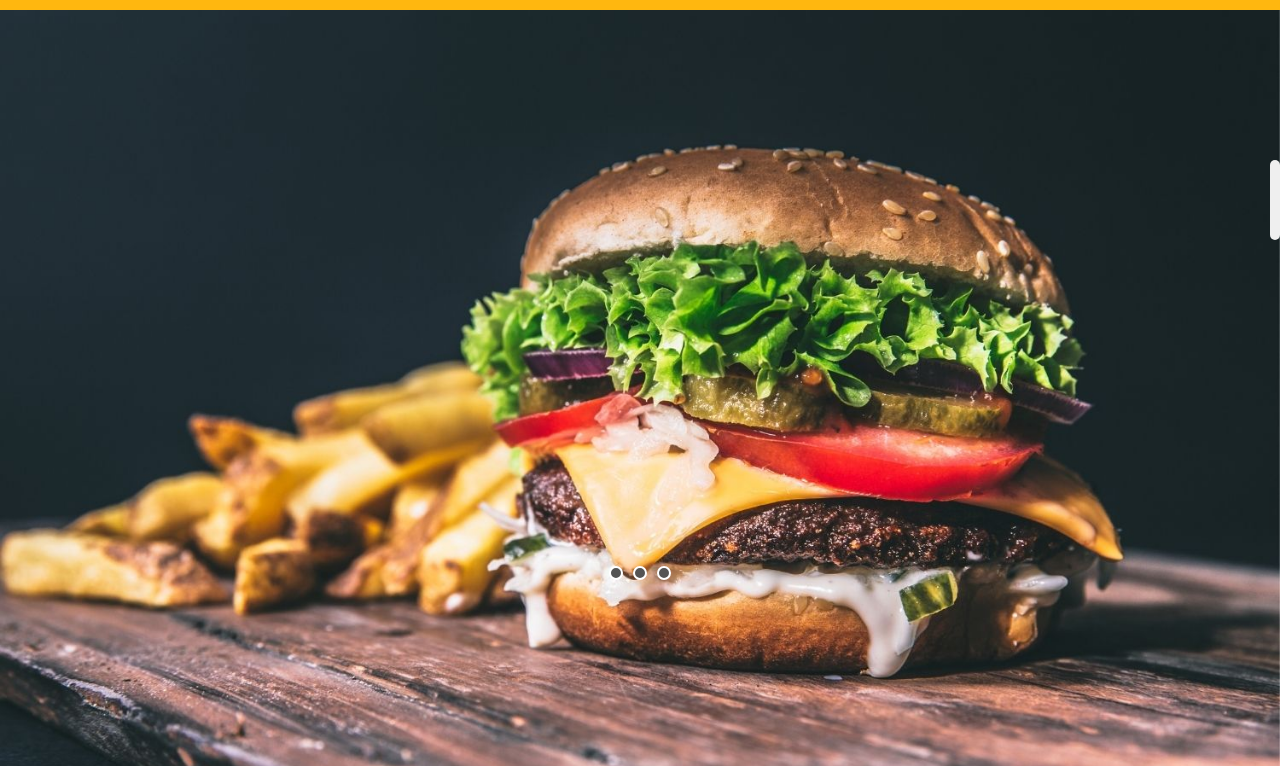
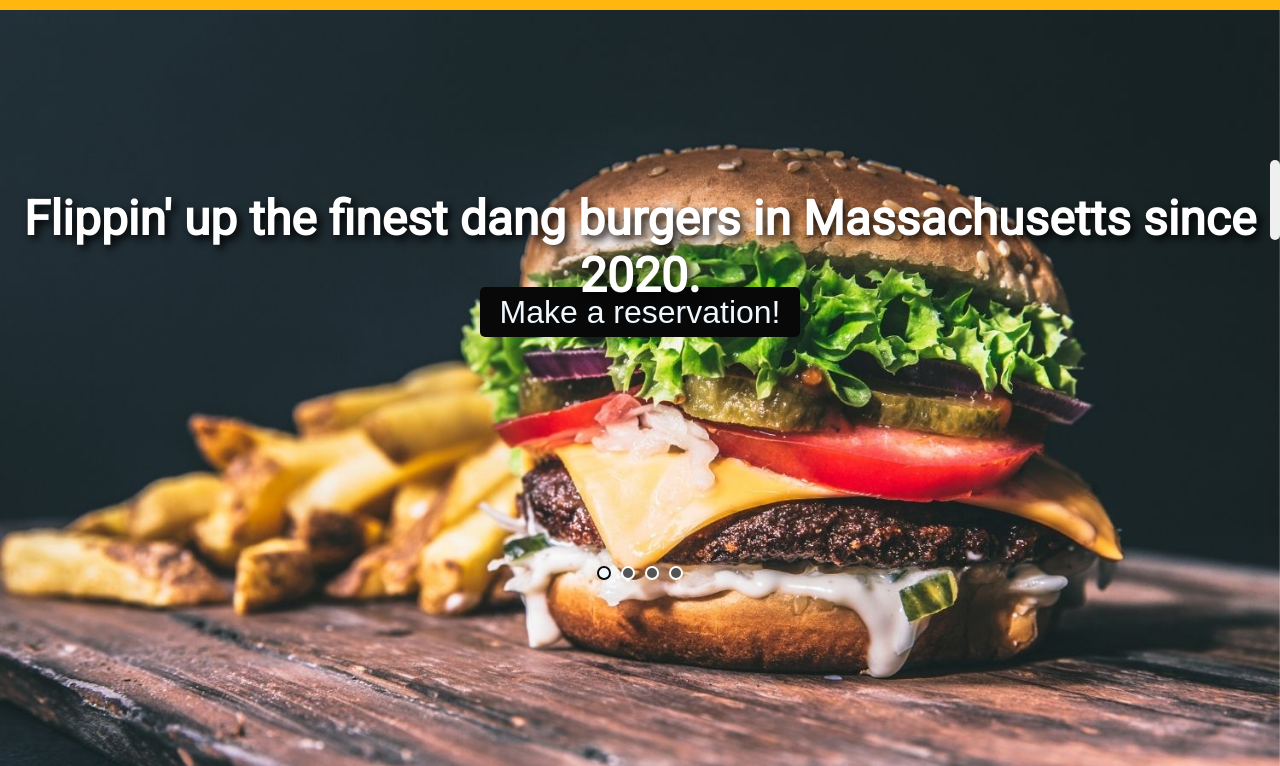
Before and after one commit to masonmike2001/Restaurant-Page, a website built with webpack: page dist/index.html in a window 1280 px wide. Shown: the part 200-966 px from the top of the page. Built offline with nearby package versions, Linux system fonts and the light colour scheme.

Commit message:
completes front page layout and links to other pages. integrates page switching

```diff
--- a/src/frontpage.js
+++ b/src/frontpage.js
@@ -1,5 +1,59 @@
 const loadFrontPage = () => {
     console.log("Loads front page");
+    let editableDiv = document.querySelector('#content');
+    let hamburgerDiv = document.querySelector('#branding');
+    let divs = [document.createElement('div'), document.createElement('div')];
+    let headers = [];
+    let buttons = [];
+    let em = document.createElement('em');
+    let hr = document.createElement('hr');
+
+    for (let i = 0; i < 7; i++)
+    {
+        headers[i] = document.createElement('h3');
+    }
+
+    for (let j = 0; j < 2; j++)
+    {
+        buttons[j] = document.createElement('button');
+    }
+
+    headers[7] = document.createElement('h1');
+    headers[7].classList.add('pic-text');
+    headers[7].classList.add('center');
+    headers[7].textContent = "Flippin' up the finest dang burgers in Massachusetts since 2020.";
+    hamburgerDiv.appendChild(headers[7]);
+
+    //button
+    buttons[0].id = 'reservation-btn';
+    buttons[0].classList.add('button');
+    buttons[0].textContent = 'Make a reservation!';
+    buttons[1].id = 'menu-btn';
+    buttons[1].classList.add('button');
+    buttons[1].textContent = 'Check out the menu!';
+    hamburgerDiv.appendChild(buttons[0]);
+    //hamburgerDiv.appendChild(buttons[1]);
+
+    divs[0].classList.add('section');
+    divs[0].id = 'hours';
+    divs[1].id = 'hours-list';
+    editableDiv.appendChild(divs[0]);
+    divs[0].appendChild(divs[1]);
+    em.textContent = "To better accomodate our leopard gecko patrons, hours have been updated!";
+    divs[1].appendChild(em);
+    divs[1].appendChild(hr);
+    headers[0].textContent = 'Monday: 5:45am to 8:30am';
+    headers[1].textContent = 'Tuesday: 5:45pm - 8:30pm';
+    headers[2].textContent = 'Wednesday: 5:45am to 8:30am';
+    headers[3].textContent = 'Thursday: 5:45pm - 8:30pm';
+    headers[4].textContent = 'Friday: 5:45am to 8:30am';
+    headers[5].textContent = 'Saturday: 5:45pm - 8:30pm';
+    headers[6].textContent = 'Sunday: CLOSED (even geckos need their beauty sleep)';
+
+    for (let k = 0; k < 6; k++)
+    {
+        divs[1].appendChild(headers[k]);
+    }
 };
 
 
--- a/src/index.js
+++ b/src/index.js
@@ -7,7 +7,6 @@ import loadContactPage from './contactpage.js';
 //npx webpack --watch
 const content = document.querySelector('#content');
 pageOnLoad(0);
-
 
 //func for when user first loads or clicks next/prev page or num dot,
 //to switch between 3 DOM configurations after removing prev children (except for page indicators)
@@ -21,17 +20,42 @@ function pageOnLoad(destination) {
           loadFrontPage();
           document.querySelector('.left').classList.add('inactive');
           document.querySelector('.right').classList.remove('inactive');
+          for (let i = 0; i < 4; i++)
+          {
+            document.querySelectorAll('.page-indicator')[i].classList.remove('focus');
+          }
+          document.querySelectorAll('.page-indicator')[0].classList.add('focus');
+
+          let button = document.querySelector('.button');
+          button.addEventListener('click', function() {
+            pageOnLoad(2);
+          });
           break;
         case 1:
           loadMenuPage();
+          for (let i = 0; i < 4; i++)
+          {
+            document.querySelectorAll('.page-indicator')[i].classList.remove('focus');
+          }
+          document.querySelectorAll('.page-indicator')[1].classList.add('focus');
           break;
         case 2:
           loadResPage();
+          for (let i = 0; i < 4; i++)
+          {
+            document.querySelectorAll('.page-indicator')[i].classList.remove('focus');
+          }
+          document.querySelectorAll('.page-indicator')[2].classList.add('focus');
           break;
         case 3:
           loadContactPage();
           document.querySelector('.right').classList.add('inactive');
           document.querySelector('.left').classList.remove('inactive');
+          for (let i = 0; i < 4; i++)
+          {
+            document.querySelectorAll('.page-indicator')[i].classList.remove('focus');
+          }
+          document.querySelectorAll('.page-indicator')[3].classList.add('focus');
           break;
     }
 }
@@ -67,7 +91,7 @@ function initPageIndicators() {
     let indicatorRow = document.createElement('div');
     indicatorRow.id = 'indicator-row';
     content.appendChild(indicatorRow);
-    for (let i = 0; i < 3; i++)
+    for (let i = 0; i < 4; i++)
     {
       pageIndicators[i] = document.createElement('button');
       pageIndicators[i].classList.add('page-indicator');
@@ -78,11 +102,10 @@ function initPageIndicators() {
 function rigButtons()
 {
   const menuLinks = document.querySelectorAll('.menu-link');
-  const buttons = document.querySelectorAll('.button');
   console.log(menuLinks.length);
   for (let i = 0; i < menuLinks.length; i++)
   {
-    menuLinks[i].addEventListener('click', function(e) {
+    menuLinks[i].addEventListener('click', function() {
       pageOnLoad(i);
     });
   }
@@ -102,7 +125,6 @@ function initMenuHeader()
     divs[1].classList.add('menu-background');
     divs[2].classList.add('menu');
     divs[3].classList.add('center-img');
-
     for (let j = 0; j < 4; j++)
     {
       headers[j] = document.createElement('h2');
```
Also changed, not shown: dist/index.html, dist/main.js, dist/style.css.
